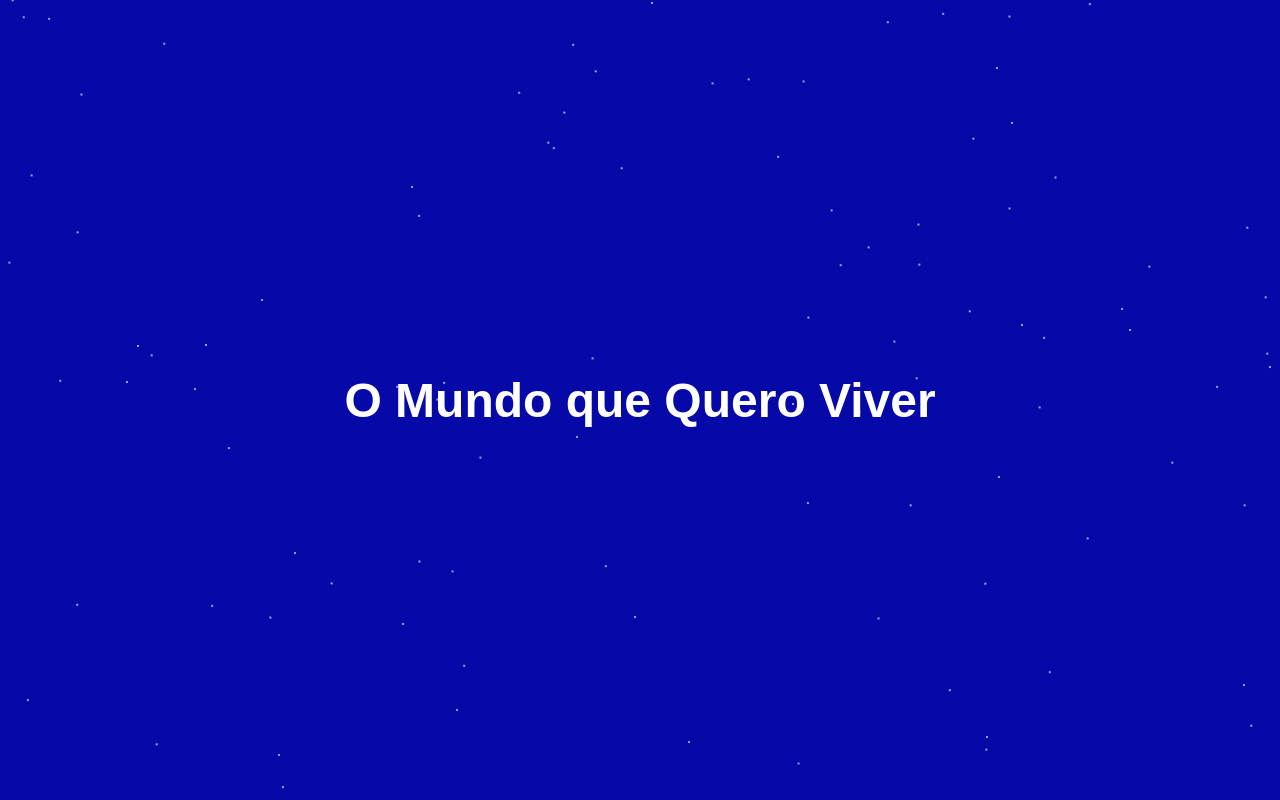
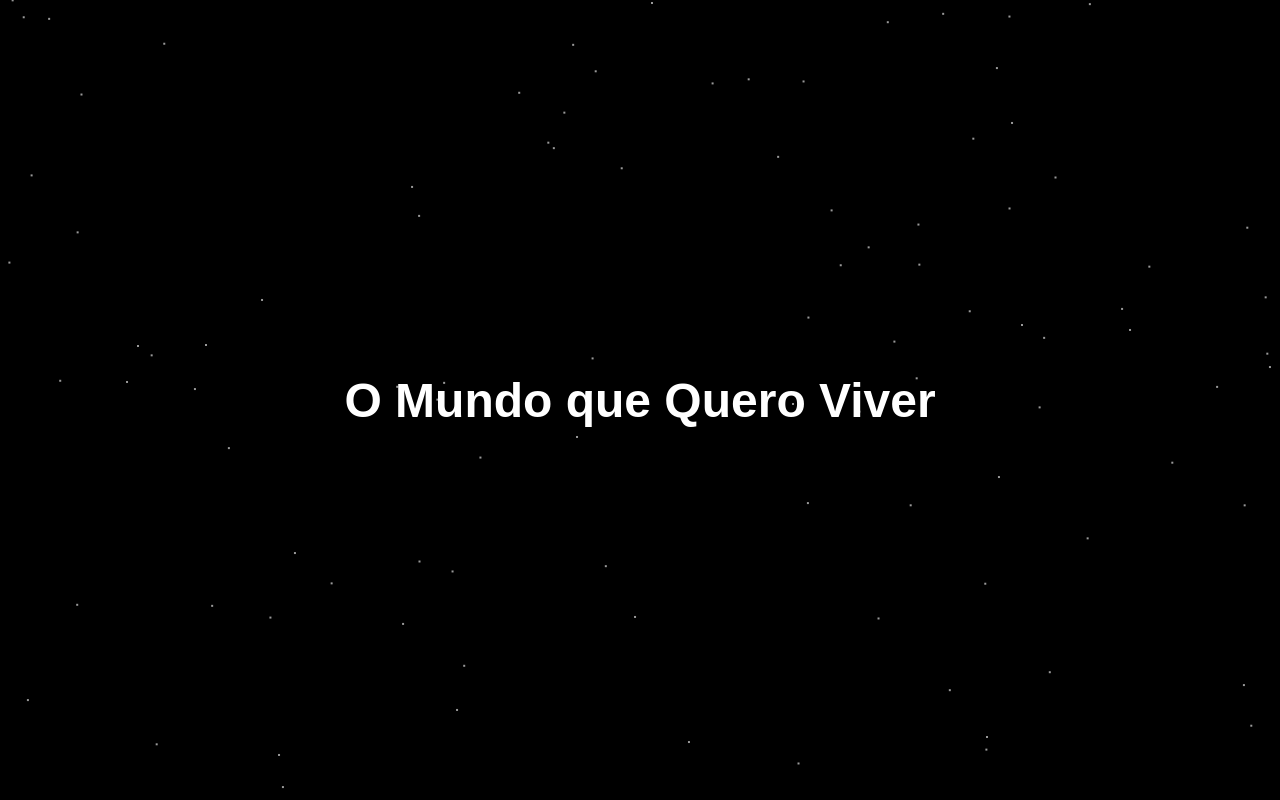
Before and after one commit to paodemelcomcafe/omundoemquequeroviver, a plain HTML site: page index.html in a window 1280 px wide. Drawn offline with Linux system fonts and the light colour scheme.

Commit message:
Add files via upload

```diff
--- a/style.css
+++ b/style.css
@@ -12,7 +12,7 @@ body, html {
 }
 
 .background {
-    background-color:rgb(6, 9, 168);
+    background-color:rgb(0, 0, 0);
     position: relative;
     width: 100%;
     height: 100%;
```
